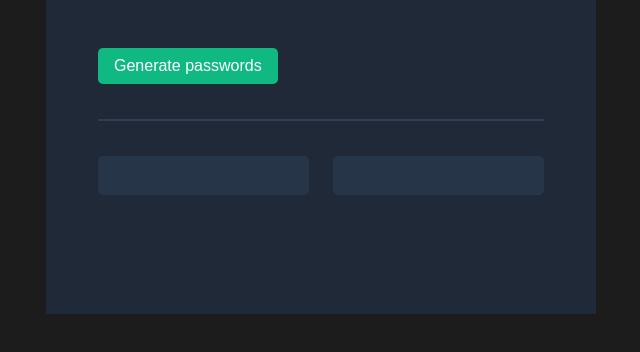
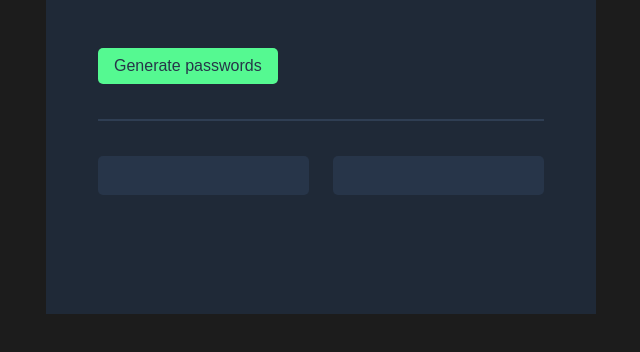
Before and after one commit to PetrValenta92/password-generator, a website built with Vite: page index.html in a window 1280 px wide. In both pictures the pointer is over the button "Generate passwords". Shown: the part 316-668 px from the top of the page, without its empty margins (319-959 px from the left). Built offline with nearby package versions, Linux system fonts and the light colour scheme.

Commit message:
hover efect for button added

```diff
--- a/index.css
+++ b/index.css
@@ -69,6 +69,11 @@ span {
   cursor: pointer;
 }
 
+.generate-btn:hover {
+  background-color: var(--neon-green);
+  color: var(--blue);
+}
+
 .line {
   border: 1px solid var(--gray-blue);
 }
```
